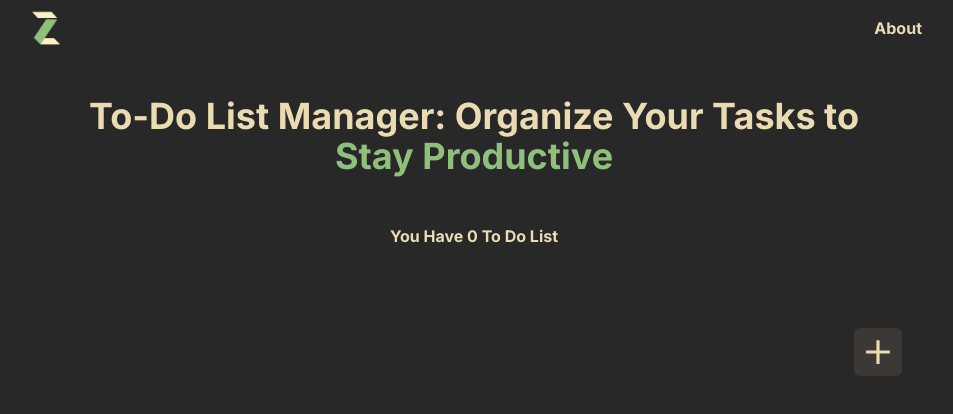
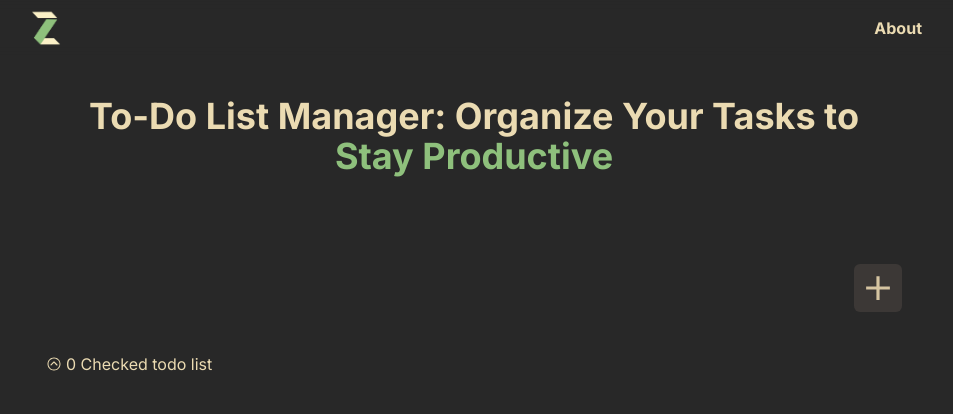
Before and after one commit to Zeddnyx/ZTools, a Next.js app: page /dashboard/todo-list in a window 1280 px wide. Shown: the top 414 px of the page, without its empty margins (166-1119 px from the left). Built offline with nearby package versions, Linux system fonts and the light colour scheme.

Commit message:
feat: add checked todo, style: rename title Notes

```diff
--- a/app/dashboard/notes/page.tsx
+++ b/app/dashboard/notes/page.tsx
@@ -6,7 +6,7 @@ const Notes = dynamic(() => import("./Notes"), { ssr: false });
 export default function page() {
   return (
     <div className="flexCenterMargin h-full">
-      <Title title="Note App: Keep" highlight="Your Notes" />
+      <Title title="Note App: The Simple and Powerful to Keep" highlight="Your Notes" />
       <Notes />
     </div>
   );
--- /dev/null
+++ b/app/dashboard/todo-list/DoneList.tsx
@@ -0,0 +1,44 @@
+"use client";
+import { useState } from "react";
+import { MdOutlineDone } from "react-icons/md";
+import { IoIosArrowDropdown } from "react-icons/io";
+
+interface IDone {
+  title: string;
+  id: number;
+}
+
+export const DoneList: React.FC<{ item: IDone[] }> = ({ item }) => {
+  const [isActive, setIsActive] = useState(false);
+  typeof window != "undefined";
+
+  const handleActive = () => {
+    setIsActive((prev) => !prev);
+  };
+
+  return (
+    <div className="grid gap-2">
+      <button onClick={handleActive} className="flex gap-1 items-center">
+        <span className={isActive ? "rotate-0" : "rotate-180"}>
+          <IoIosArrowDropdown />
+        </span>
+        {item.length} Checked todo list
+      </button>
+
+      {isActive && (
+        <div className="flex justify-start flex-col gap-2">
+          {item.map((item) => {
+            return (
+              <div key={item.id} className="bg-dark flex gap-1 items-center">
+                <p>
+                  <MdOutlineDone />
+                </p>
+                <p className="line-through text-light3">{item.title}</p>
+              </div>
+            );
+          })}
+        </div>
+      )}
+    </div>
+  );
+};
--- a/app/dashboard/todo-list/TodoList.tsx
+++ b/app/dashboard/todo-list/TodoList.tsx
@@ -1,13 +1,18 @@
 "use client";
 import React, { useState } from "react";
-import Input from "@/components/Input";
 import { MdDeleteOutline } from "react-icons/md";
 import { AiOutlineEdit } from "react-icons/ai";
 import { IoMdAdd } from "react-icons/io";
+import { MdOutlineDoneOutline } from "react-icons/md";
+
+import Input from "@/components/Input";
 import { useStoreApp } from "@/store/useStoreApp";
+import { DoneList } from "./DoneList";
 
 export default function TodoList() {
-  const { todos, deleteTodos, editTodos, setTodos } = useStoreApp();
+  const { todos, deleteTodos, editTodos, setTodos, doneTodos, setDoneTodos } =
+    useStoreApp();
+  typeof window != "undefined";
 
   const [isAdd, setIsAdd] = useState(false);
   const [editId, setEditId] = useState<number | null>(null);
@@ -36,10 +41,16 @@ export default function TodoList() {
   const handleAdd = () => {
     setIsAdd((prev) => !prev);
   };
+
+  const handleDone = (item: any) => {
+    setDoneTodos(item.title, item.id);
+    deleteTodos(item.id);
+  };
+
   return (
     <>
       {/* count todo*/}
-      {!!todos && <h5>you have {todos.length} to do list</h5>}
+      {todos.length != 0 && <h5>you have {todos.length} to do list</h5>}
 
       <div className="w-full">
         {todos.map((todo: any) => (
@@ -61,8 +72,17 @@ export default function TodoList() {
             ) : (
               <div className="w-full">
                 <div className="mt-2 w-full flexBetweenCenter gap-16 my-2 bg-dark1 p-2 rounded">
+                  {/* shows todos */}
                   <p>{todo.title}</p>
+
+                  {/* action todos */}
                   <div className="flex gap-3 items-center">
+                    <button
+                      onClick={() => handleDone(todo)}
+                      className="btn-done h-10"
+                    >
+                      <MdOutlineDoneOutline />
+                    </button>
                     <button
                       onClick={() => handleEdit(todo.id, todo.title)}
                       className="btn-edit h-10"
@@ -104,10 +124,15 @@ export default function TodoList() {
       ) : (
         <div className="todo-add-container">
           <button onClick={handleAdd} className="note-add">
-              <IoMdAdd size={38} />
+            <IoMdAdd size={38} />
           </button>
         </div>
       )}
+
+      {/* Done todos */}
+      <div className="flex justify-start w-full">
+        <DoneList item={doneTodos} />
+      </div>
     </>
   );
 }
--- a/app/globals.css
+++ b/app/globals.css
@@ -73,10 +73,13 @@
   @apply bg-light1 rounded px-2 py-3 w-full text-dark0 font-semibold;
 }
 .btn-delete {
-  @apply text-red bg-dark2 rounded w-full px-5;
+  @apply text-red bg-dark2 rounded w-full px-3;
 }
 .btn-edit {
-  @apply text-yellow bg-dark2 rounded w-full px-5
+  @apply text-yellow bg-dark2 rounded w-full px-3
+}
+.btn-done {
+  @apply text-green bg-dark2 rounded w-full px-3
 }
 .about {
   @apply mt-20 grid gap-10 h-full px-10
@@ -150,7 +153,7 @@
   @apply w-full flex justify-end mt-5
 }
 .note-add {
-  @apply hover:rotate-90 transition-all ease-in  h-12 w-12 bg-dark1 rounded-md flex justify-center items-center hover:text-aqua
+  @apply hover:rotate-90 transition-all ease-in  h-12 w-12 bg-dark1 rounded-md flex justify-center items-center text-light2 hover:text-aqua
 }
 
 /* TodoList Section */
--- a/store/types.ts
+++ b/store/types.ts
@@ -15,6 +15,9 @@ export type TStore = {
   setTodos: (title: string) => void;
   deleteTodos: (id: number) => void;
   editTodos: (id: number, newTitle: string) => void;
+  doneTodos: TTodo[];
+  setDoneTodos: (title: string, id: number) => void;
+
   notes: TNote[];
   setNotes: (title: string, body: string, bg: string) => void;
   editNotes: (id: number, title: string, body: string, bg: string) => void;
--- a/store/useStore.ts
+++ b/store/useStore.ts
@@ -21,6 +21,12 @@ export const useStore = create(
           todos: state.todos.map((todo: TTodo) =>
             todo.id === id ? { ...todo, title: newTitle } : todo,
           ),
+        }));
+      },
+      doneTodos: [],
+      setDoneTodos: (title: string, id: number) => {
+        set((state: any) => ({
+          doneTodos: [...state.doneTodos, { id, title }],
         }));
       },
 
--- a/store/useStoreApp.ts
+++ b/store/useStoreApp.ts
@@ -8,6 +8,8 @@ export const useStoreApp = () => {
     setTodos,
     deleteTodos,
     editTodos,
+    doneTodos,
+    setDoneTodos,
     notes,
     setNotes,
     editNotes,
@@ -18,6 +20,8 @@ export const useStoreApp = () => {
       state.setTodos,
       state.deleteTodos,
       state.editTodos,
+      state.doneTodos,
+      state.setDoneTodos,
       state.notes,
       state.setNotes,
       state.editNotes,
@@ -30,6 +34,8 @@ export const useStoreApp = () => {
     setTodos,
     deleteTodos,
     editTodos,
+    doneTodos,
+    setDoneTodos,
     notes,
     setNotes,
     editNotes,
```
